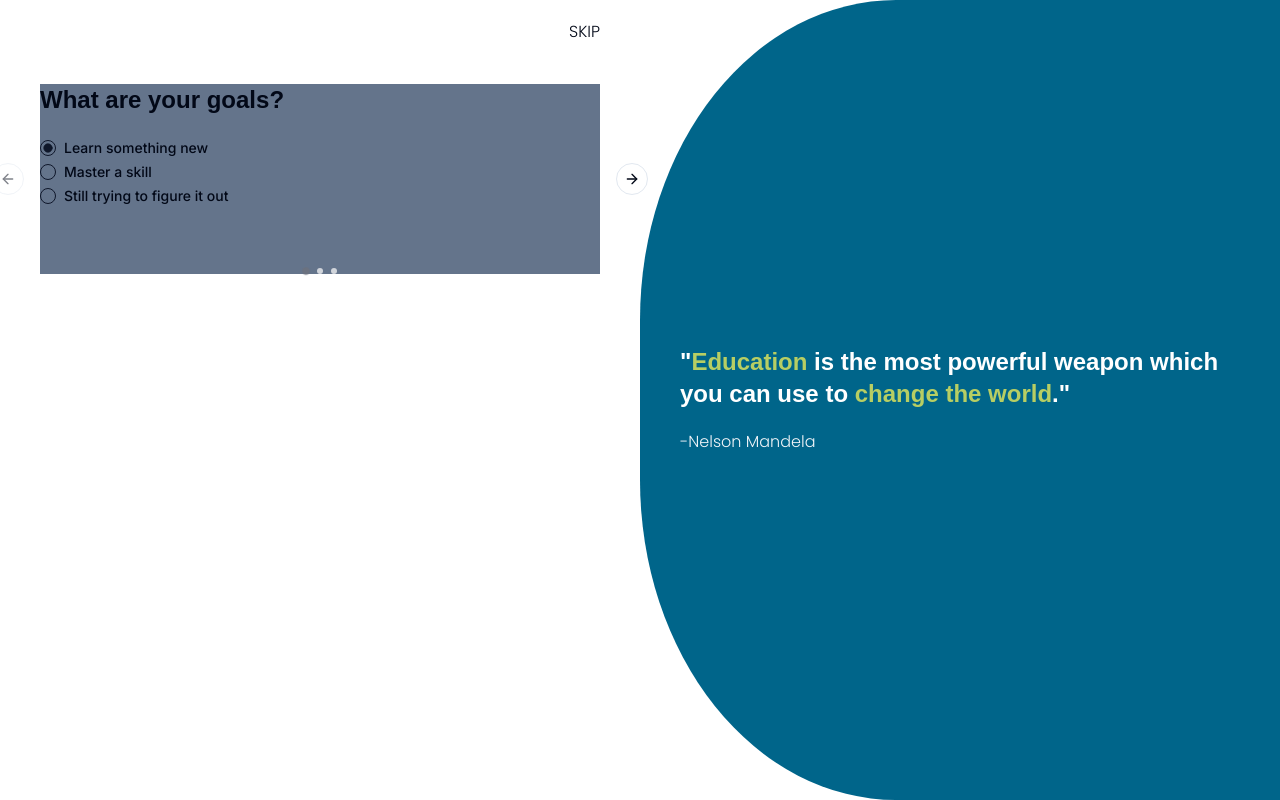
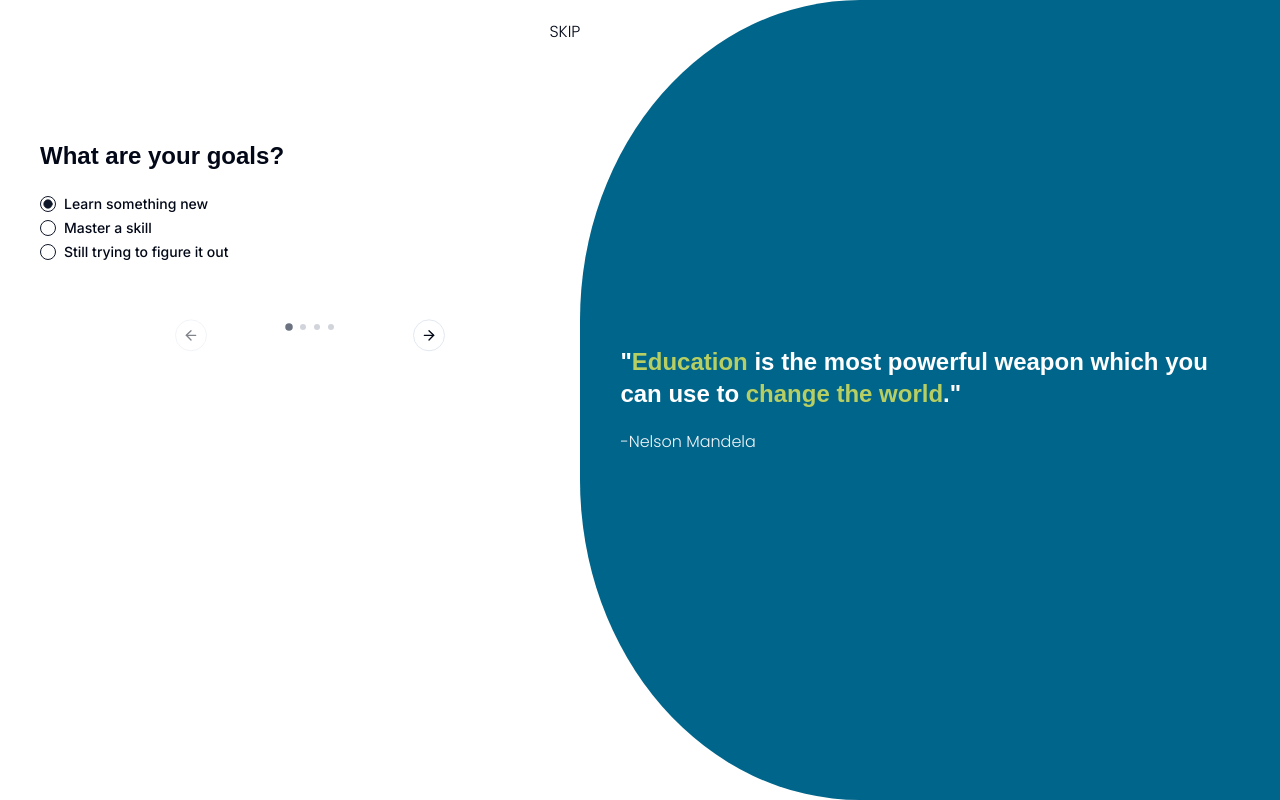
Before and after one commit to Software-Developer-Academy/mentor-match, a Next.js app: page /account-questionnaire in a window 1280 px wide. Built offline with nearby package versions, Linux system fonts and the light colour scheme; a web font is replaced by a local one.

Commit message:
fixed up styling further, next part is to update radio buttons and adjust carousel a bit

```diff
--- a/src/app/account-questionnaire/page.tsx
+++ b/src/app/account-questionnaire/page.tsx
@@ -18,9 +18,9 @@ import AccountQuestion1 from "@/components/account-questions/account-question-1"
 const AccountQuestionnaire = () => {
 	return (
 		<div className="flex h-screen">
-			<div className="basis-1/2 py-5 px-10">
-				<div className="mb-10">
-					<p className="text-right">SKIP</p>
+			<div className="basis-1/2 py-5 px-10 pr-0 w-1/2">
+				<div className="mb-24">
+					<p className="text-right text-l">SKIP</p>
 				</div>
 
 				{/* <div className="flex flex-col justify-center pb-16">
@@ -43,14 +43,21 @@ const AccountQuestionnaire = () => {
 					</RadioGroup>
 				</div> */}
 
-				<div className="bg-slate-500">
+				<div className="w-full">
 					<Carousel>
 						<CarouselContent>
 							<CarouselItem>
 								<AccountQuestion1 />
 							</CarouselItem>
-							<CarouselItem>bro</CarouselItem>
-							<CarouselItem>bro</CarouselItem>
+							<CarouselItem>
+								<AccountQuestion1 />
+							</CarouselItem>
+							<CarouselItem>
+								<AccountQuestion1 />
+							</CarouselItem>
+							<CarouselItem>
+								<AccountQuestion1 />
+							</CarouselItem>
 						</CarouselContent>
 						<CarouselDots />
 						<CarouselPrevious />
@@ -58,7 +65,7 @@ const AccountQuestionnaire = () => {
 					</Carousel>
 				</div>
 			</div>
-			<div className="bg-[#00658A] flex items-center justify-center basis-1/2 p-10 rounded-l-[40%]">
+			<div className="bg-[#00658A] flex items-center justify-center basis-3/5 p-10 rounded-l-[40%]">
 				{/* <Image /> */}
 
 				<div>
--- a/src/components/ui/carousel.tsx
+++ b/src/components/ui/carousel.tsx
@@ -208,7 +208,7 @@ const CarouselPrevious = React.forwardRef<
 			className={cn(
 				"absolute  h-8 w-8 rounded-full",
 				orientation === "horizontal"
-					? "-left-12 top-1/2 -translate-y-1/2"
+					? "left-1/4 -translate-y-1/3"
 					: "-top-12 left-1/2 -translate-x-1/2 rotate-90",
 				className
 			)}
@@ -237,7 +237,7 @@ const CarouselNext = React.forwardRef<
 			className={cn(
 				"absolute h-8 w-8 rounded-full",
 				orientation === "horizontal"
-					? "-right-12 top-1/2 -translate-y-1/2"
+					? "right-1/4 -translate-y-1/3"
 					: "-bottom-12 left-1/2 -translate-x-1/2 rotate-90",
 				className
 			)}
```
